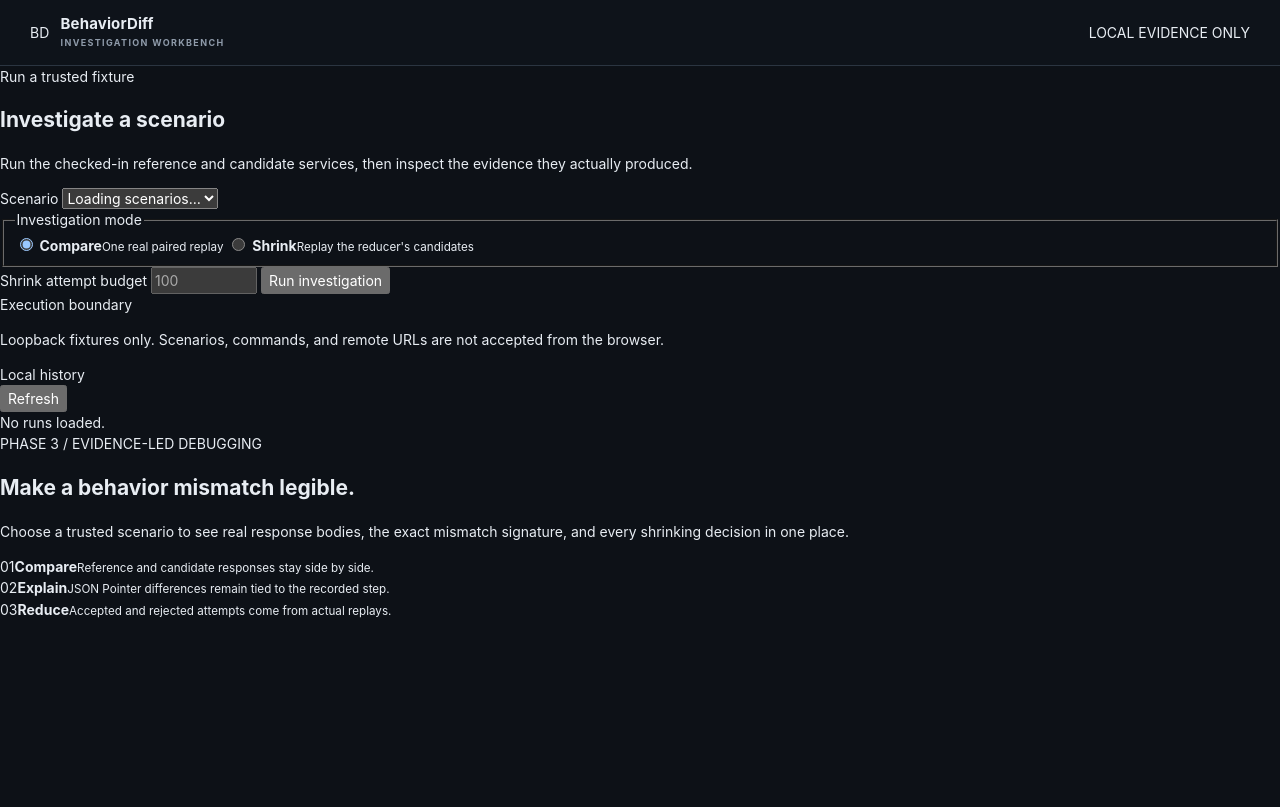
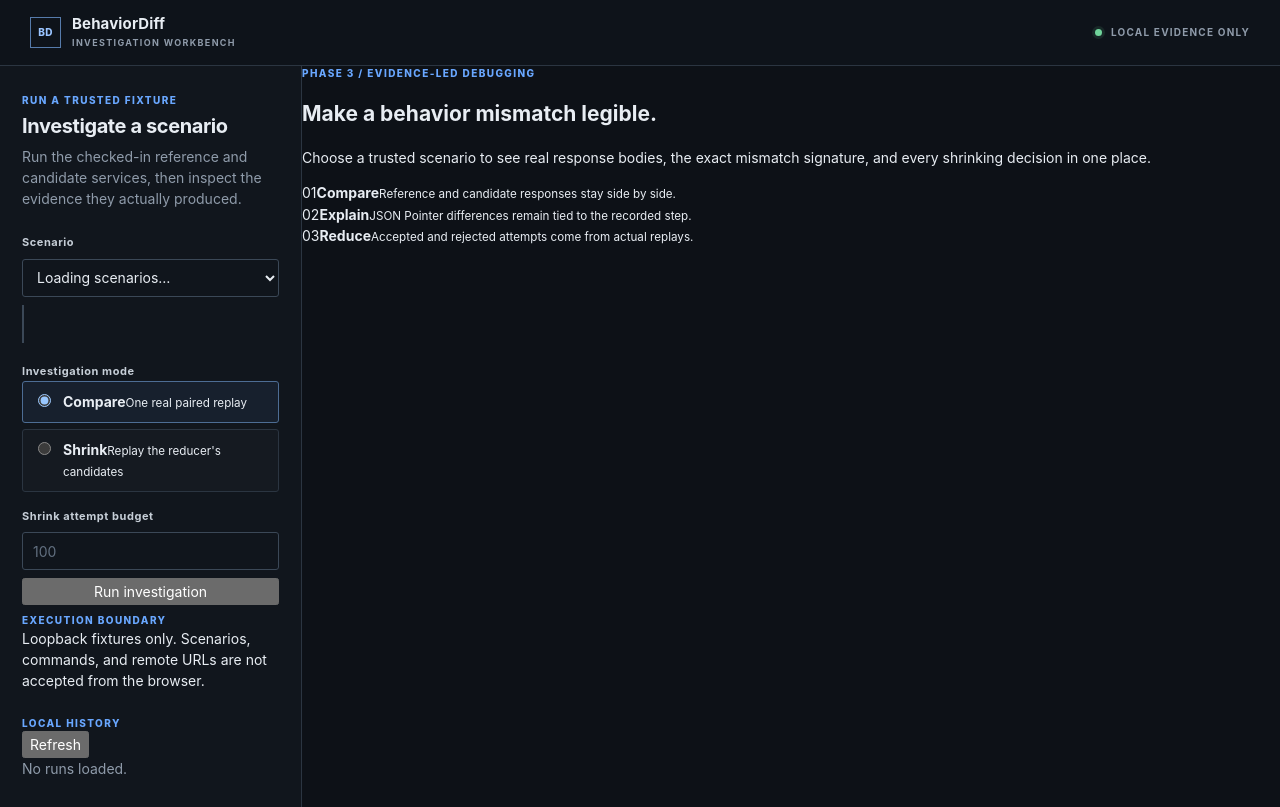
Before and after one commit to Aman-Raj-bat/BehaviorDiff, a website: page public/index.html in a window 1280 px wide. Drawn offline with Linux system fonts and the light colour scheme.

Commit message:
ui(workbench): style dashboard grid layout, cards, and section containers

```diff
--- a/public/styles.css
+++ b/public/styles.css
@@ -57,3 +57,64 @@ a { color: inherit; }
 .wordmark strong, .wordmark small { display: block; }
 .wordmark strong { font-size: 15px; line-height: 1.1; }
 .wordmark small { margin-top: 4px; color: var(--muted); font-size: 9px; font-weight: 700; letter-spacing: .15em; }
+
+.wordmark-mark {
+  width: 31px;
+  height: 31px;
+  display: grid;
+  place-items: center;
+  border: 1px solid #567bab;
+  color: var(--blue-strong);
+  font-size: 10px;
+  font-weight: 800;
+  letter-spacing: .04em;
+}
+
+.topbar-note { display: flex; align-items: center; gap: 9px; color: var(--muted); font-size: 10px; font-weight: 700; letter-spacing: .12em; }
+.live-dot { width: 7px; height: 7px; border-radius: 50%; background: var(--green); box-shadow: 0 0 0 3px rgba(112, 212, 155, .11); }
+
+.workspace { display: grid; grid-template-columns: 302px minmax(0, 1fr); min-height: calc(100vh - 66px); }
+
+.sidebar {
+  padding: 27px 22px 28px;
+  border-right: 1px solid var(--line);
+  background: #11161d;
+}
+
+.sidebar-section { margin-bottom: 25px; }
+.sidebar h1 { margin: 7px 0 8px; font-size: 20px; line-height: 1.15; letter-spacing: -.02em; }
+.sidebar p { margin: 0; }
+.eyebrow, .empty-kicker { color: var(--blue); font-size: 10px; font-weight: 800; letter-spacing: .14em; text-transform: uppercase; }
+.muted { color: var(--muted); }
+
+.run-form { display: grid; gap: 8px; }
+.run-form > label, .mode-fieldset legend { color: #c6ced7; font-size: 11px; font-weight: 700; letter-spacing: .05em; }
+select, input[type="number"] {
+  width: 100%;
+  min-height: 38px;
+  padding: 0 10px;
+  border: 1px solid var(--line-strong);
+  border-radius: 3px;
+  outline: none;
+  background: var(--panel-deep);
+  color: var(--ink);
+}
+select:focus, input[type="number"]:focus { border-color: var(--blue); box-shadow: 0 0 0 2px rgba(105, 167, 255, .12); }
+input:disabled { color: var(--faint); cursor: not-allowed; }
+
+.scenario-detail { min-height: 38px; padding: 9px 10px; border-left: 2px solid var(--line-strong); color: var(--muted); font-size: 11px; }
+.scenario-detail strong { display: block; margin-bottom: 2px; color: var(--ink); font-size: 12px; }
+.scenario-detail span { display: block; }
+
+.mode-fieldset { margin: 12px 0 8px; padding: 0; border: 0; display: grid; gap: 6px; }
+.mode-fieldset legend { margin-bottom: 2px; padding: 0; }
+.mode-option {
+  display: flex;
+  align-items: flex-start;
+  gap: 9px;
+  padding: 9px 10px;
+  border: 1px solid var(--line);
+  border-radius: 3px;
+  background: rgba(255, 255, 255, .015);
+}
+.mode-option:has(input:checked) { border-color: #4d6d94; background: rgba(105, 167, 255, .07); }
```
